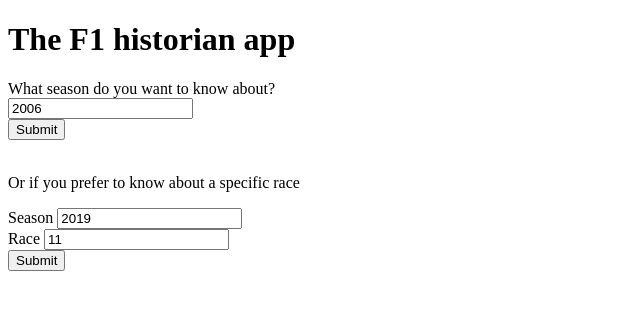
After one commit to Gonza116/f1_results, a Flask app: template templates/home.html in a window 1280 px wide. The commit adds this page. Shown: the top 310 px of the page, without its empty margins (0-640 px from the left). Run offline with Flask 2, Linux system fonts and the light colour scheme; the template is opened without the code that fills it, so the values that code supplies are empty.

Commit message:
[2020.07.12.02] Better usability
Now a user can check stuff without having to change the code. Improvements, right?

```diff
--- a/main.py
+++ b/main.py
@@ -1,4 +1,4 @@
-from flask import Flask, render_template, jsonify
+from flask import Flask, render_template, jsonify, request
 import requests
 import json
 import xmltodict
@@ -7,27 +7,37 @@
 
 app = Flask(__name__)
 
+@app.route('/')
+def home():
+  return render_template('home.html')
 
-#def home():
-#    return render_template('hello.html')
-@app.route('/')
+@app.route('/consult_year/', methods=['GET'])
 def get_all_races_year():
-  year = "2006"
-  races = {}
+  year = str(request.args.get("year"))
+  race = str(request.args.get("race"))
+  if(race == "None"):
+    race = "1"
+  if(race == "0"):
+    return render_template('not_available.html')
   r = requests.get(
-     'http://ergast.com/api/f1/' + year + '/1/results.json')
-  races[1] = json.loads(r.text)['MRData']['RaceTable']['Races']
-  i = 2
-  while(True):
-    r = requests.get(
-     'http://ergast.com/api/f1/' + year + '/' + str(i) + '/results.json')
-    if(int(json.loads(r.text)['MRData']['total']) > 0):
-      races[i] = json.loads(r.text)['MRData']['RaceTable']['Races']
-      i += 1
-    else:
-      break
-  print(races)
-  return render_template('results_test.html', results=races)
+    'http://ergast.com/api/f1/' + year + '/' + race + '/results.json')
+  print(r.text)
+  print('http://ergast.com/api/f1/' + year + '/' + race + '/results.json')
+  data= {}
+  try:
+    whole_json = json.loads(r.text)
+    data['results'] = whole_json['MRData']['RaceTable']['Races']
+  except:
+    print("ERROR: API down")
+    return render_template('error_api.html')
+  if(whole_json["MRData"]["total"] == "0"):
+    return render_template('not_available.html')
+  data['prev'] = str(int(race) - 1)
+  data['next'] = str(int(race) + 1)
+  data['year'] = year
+  return render_template('results_test.html', data=data)
+
+
 
 @app.route('/about/')
 def about():
--- /dev/null
+++ b/templates/home.html
@@ -0,0 +1,20 @@
+<!DOCTYPE html>
+<html>
+<body>
+<h1>The F1 historian app</h1>
+<form action="/consult_year" method="GET">
+    <label for="year">What season do you want to know about?</label><br>
+    <input type="text" id="year" name="year" value="2006"><br>
+    <input type="submit" value="Submit">
+  </form>
+  <br/>
+  <p>Or if you prefer to know about a specific race</p>
+  <form action="/consult_year" method="GET">
+    <label for="year">Season</label>
+    <input type="text" id="year" name="year" value="2019"><br>
+    <label for="race">Race</label>
+    <input type="text" id="race" name="race" value="11"><br>
+    <input type="submit" value="Submit">
+  </form>
+</body>
+</html>
```
Also changed, not shown: templates/error_api.html (added, +9 -0 lines), templates/hello.html (deleted, +0 -7 lines), templates/not_available.html (added, +8 -0 lines), templates/results_test.html (+19 -13 lines).
